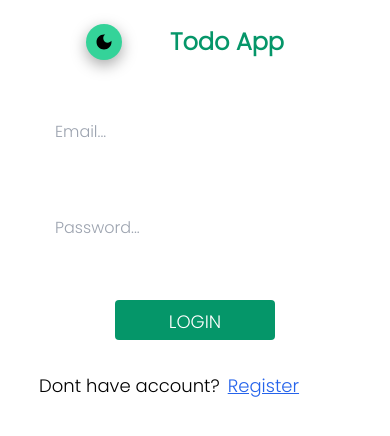
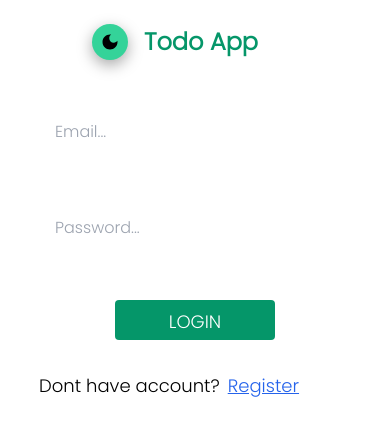
Before and after one commit to aggutierrez98/todo-app-monorepo, a React (Vite) app in the folder app/: page /login in a window 390 px wide. Shown: the top 436 px of the page. Built offline with nearby package versions, Linux system fonts and the light colour scheme; no server answers.

Commit message:
Algunas mejoras visuales y cambios en las pruebas para que pasen correctamente

```diff
--- a/app/src/components/Header.jsx
+++ b/app/src/components/Header.jsx
@@ -6,7 +6,7 @@ export const Header = () => {
     const [themeState, toogleTheme] = useToogleTheme();
 
     return (
-        <header className="relative flex items-center 2xl:items-start mt-6 mr-5">
+        <header className="relative flex items-center 2xl:items-start mt-6 mr-10 sm:mr-5 ">
             <button
                 title="Toogle theme"
                 onClick={toogleTheme}
@@ -23,11 +23,11 @@ export const Header = () => {
                     <img
                         src={darkMode}
                         alt="toogle-dark"
-                        className="p-0 w-5 h-5 sm:w-12 sm:h-10 2xl:w-12 2xl:h-12"
+                        className="p-0 w-5 h-5 sm:w-10 sm:h-10 2xl:w-12 2xl:h-12"
                     />
                 )}
             </button>
-            <h1 className="text-2xl ml-10 font-bold text-green-600 sm:text-5xl 2xl:text-7xl dark:text-green-400">
+            <h1 className="text-2xl ml-2 font-bold text-green-600 sm:text-5xl 2xl:text-7xl dark:text-green-400">
                 Todo App
             </h1>
         </header>
--- a/app/src/components/TodoCard.jsx
+++ b/app/src/components/TodoCard.jsx
@@ -43,7 +43,7 @@ const InitTodoCard = ({ info }) => {
           title={`${info?.done ? "Undo" : "Do"} todo`}
           className={`flex justify-between items-center shadow-sh pl-3 p-2 sm:p-3 m-2 sm:text-xl rounded-sm animate-fadeIn animate-fadeOut dark:bg-gray-600
             dark:text-white cursor-pointer focus-visible:outline-custom-light dark:focus-visible:outline-custom-dark
-             ${info?.done ? "bg-gray-400 transition-all" : ""}`}
+             ${info?.done ? "bg-gray-400 dark:bg-gray-400 transition-all" : ""}`}
           onClick={doneTodo}
           onKeyDown={doneTodo}
           role="button"
--- a/app/src/components/UserInfoCard.jsx
+++ b/app/src/components/UserInfoCard.jsx
@@ -50,7 +50,7 @@ export const UserInfoCard = () => {
         <button
           onClick={() => setModalUserDataOpen(true)}
           className="dark:bg-gray-600 p-2 cellphone:p-4 text-[15px] bg-white dark:text-white shadow-sh
-            rounded-full focus-visible:outline-custom-light dark:focus-visible:outline-custom-dark"
+            rounded-full focus-visible:outline-custom-light dark:focus-visible:outline-custom-dark hover:hover:bg-gray-300 dark:hover:bg-gray-500 transition-all"
           title="User info"
         >
           <PersonIcon />
--- a/app/tailwind.config.js
+++ b/app/tailwind.config.js
@@ -1,6 +1,4 @@
 // Tailwind.config.js
-const plugin = require("tailwindcss/plugin");
-
 module.exports = {
   mode: "jit",
   purge: [
```
Also changed, not shown: 1 other file (tests, documents, lock files or other folders).
